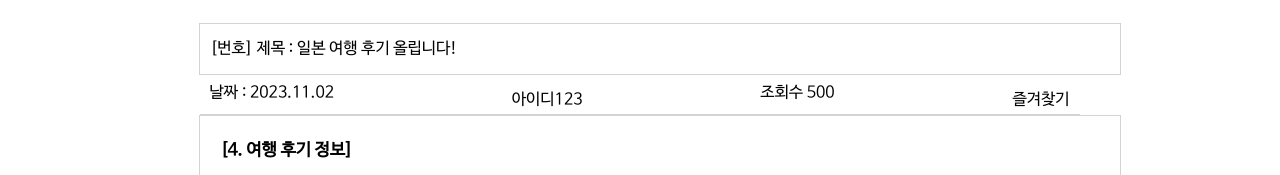
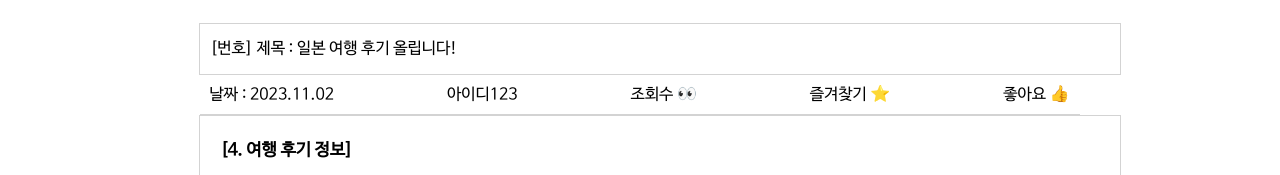
Before and after one commit to yangwonmo910319/project-wondert, a React (Create React App) app: page /Diypage/DiyView in a window 1280 px wide. Shown: the part 148-323 px from the top of the page. Built offline with nearby package versions, Linux system fonts and the light colour scheme.

Commit message:
11/08 선영 이모티콘추가

```diff
--- a/src/components/CommunityDetail.jsx
+++ b/src/components/CommunityDetail.jsx
@@ -46,6 +46,7 @@ h2 {
 .article-info {
     display: flex;
     justify-content: space-between;
+    align-items: center;
     width: 900px;
 }
 .article-detail > table {
@@ -107,11 +108,11 @@ const CommunityWrite = () => {
                             <th>[번호] 제목 : 일본 여행 후기 올립니다!</th>
                         </tr>
                         <tr className="article-info">
-                            <th>날짜 : 2023.11.02</th>
+                            <td>날짜 : 2023.11.02</td>
                             <td>아이디123</td>
-                            <th>조회수 500</th>
-                            <td>즐겨찾기</td>
-
+                            <td>조회수 👀</td>
+                            <td>즐겨찾기 ⭐️</td>
+                            <td>좋아요 👍</td>
                         </tr>
                         <tr className="article-course">
                             <TravelCourse />
--- a/src/components/PicForm.jsx
+++ b/src/components/PicForm.jsx
@@ -109,7 +109,7 @@ const TravelTitle = styled.div`
     line-height: 50px;
     border: 1px solid lightgray;
     border-radius: 10px;
-    padding: 20px 60px;
+    padding: 0px 10px;
 
     h3 {
         font-weight: bold;
```
